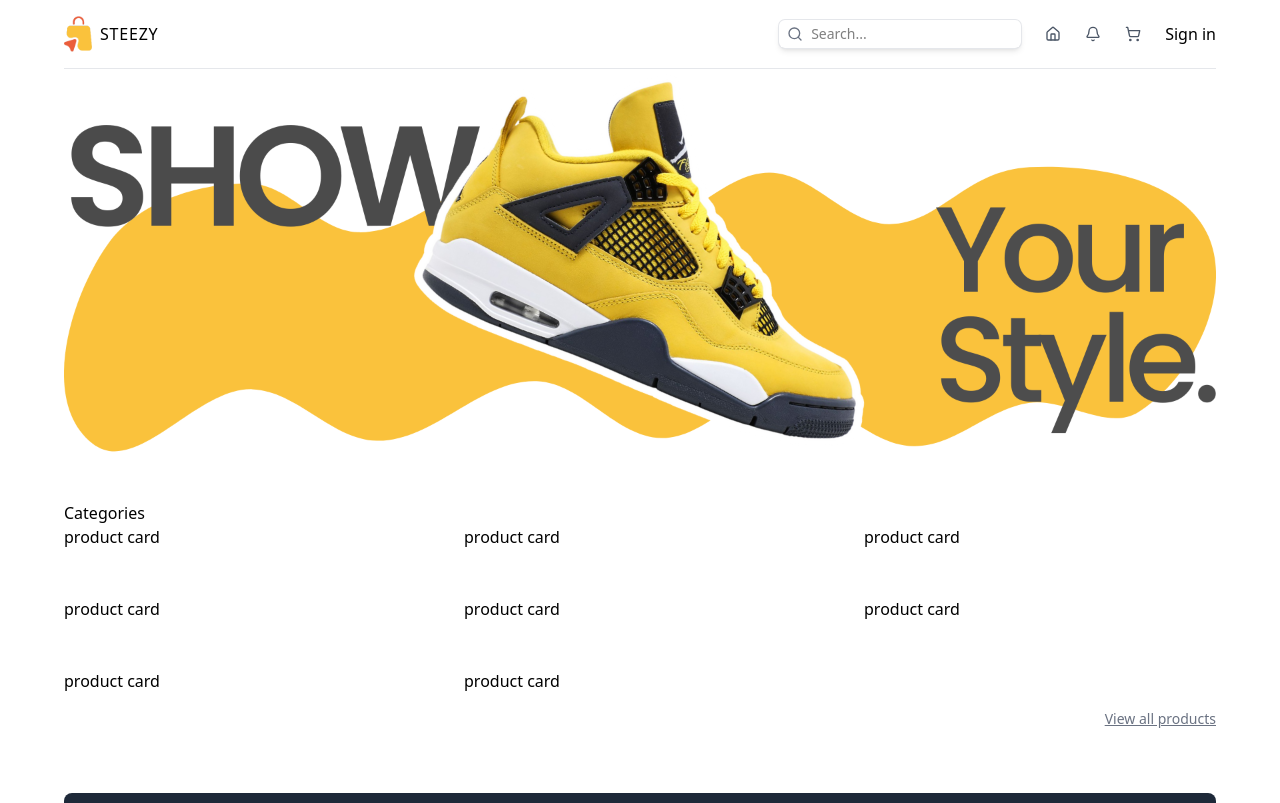
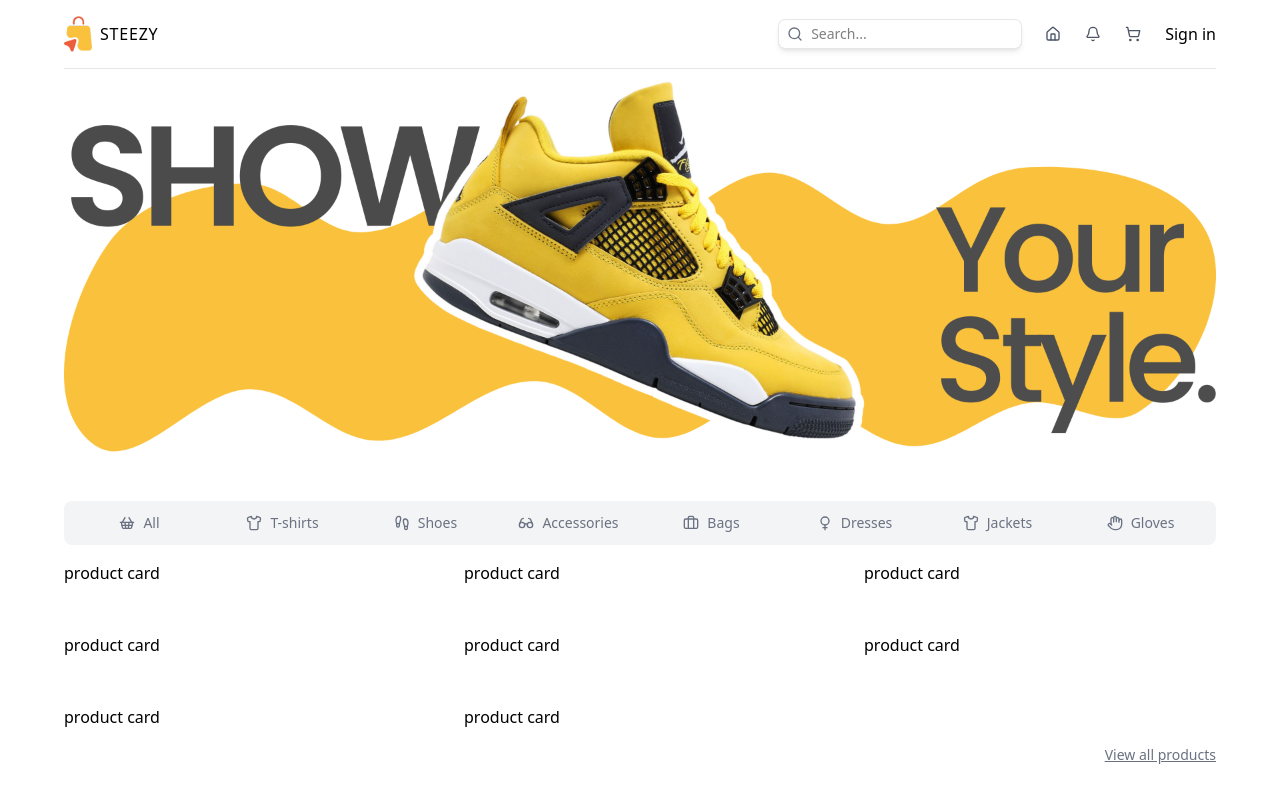
Before and after one commit to tonglongdev/ecom-micro-ui, a Next.js app: page / in a window 1280 px wide. Shown: the top 803 px of the page. Built offline with nearby package versions, Linux system fonts and the light colour scheme.

Commit message:
category + router URL

```diff
--- a/src/components/Categories.tsx
+++ b/src/components/Categories.tsx
@@ -10,78 +10,77 @@ import {
 } from "lucide-react";
 import { usePathname, useRouter, useSearchParams } from "next/navigation";
 
-// const categories = [
-//   {
-//     name: "All",
-//     icon: <ShoppingBasket className="w-4 h-4" />,
-//     slug: "all",
-//   },
-//   {
-//     name: "T-shirts",
-//     icon: <Shirt className="w-4 h-4" />,
-//     slug: "t-shirts",
-//   },
-//   {
-//     name: "Shoes",
-//     icon: <Footprints className="w-4 h-4" />,
-//     slug: "shoes",
-//   },
-//   {
-//     name: "Accessories",
-//     icon: <Glasses className="w-4 h-4" />,
-//     slug: "accessories",
-//   },
-//   {
-//     name: "Bags",
-//     icon: <Briefcase className="w-4 h-4" />,
-//     slug: "bags",
-//   },
-//   {
-//     name: "Dresses",
-//     icon: <Venus className="w-4 h-4" />,
-//     slug: "dresses",
-//   },
-//   {
-//     name: "Jackets",
-//     icon: <Shirt className="w-4 h-4" />,
-//     slug: "jackets",
-//   },
-//   {
-//     name: "Gloves",
-//     icon: <Hand className="w-4 h-4" />,
-//     slug: "gloves",
-//   },
-// ];
+const categories = [
+  {
+    name: "All",
+    icon: <ShoppingBasket className="w-4 h-4" />,
+    slug: "all",
+  },
+  {
+    name: "T-shirts",
+    icon: <Shirt className="w-4 h-4" />,
+    slug: "t-shirts",
+  },
+  {
+    name: "Shoes",
+    icon: <Footprints className="w-4 h-4" />,
+    slug: "shoes",
+  },
+  {
+    name: "Accessories",
+    icon: <Glasses className="w-4 h-4" />,
+    slug: "accessories",
+  },
+  {
+    name: "Bags",
+    icon: <Briefcase className="w-4 h-4" />,
+    slug: "bags",
+  },
+  {
+    name: "Dresses",
+    icon: <Venus className="w-4 h-4" />,
+    slug: "dresses",
+  },
+  {
+    name: "Jackets",
+    icon: <Shirt className="w-4 h-4" />,
+    slug: "jackets",
+  },
+  {
+    name: "Gloves",
+    icon: <Hand className="w-4 h-4" />,
+    slug: "gloves",
+  },
+];
 
 const Categories = () => {
-//   const searchParams = useSearchParams();
-//   const router = useRouter();
-//   const pathname = usePathname();
+  const searchParams = useSearchParams();
+  const router = useRouter();
+  const pathname = usePathname();
 
-//   const selectedCategory = searchParams.get("category");
+  const selectedCategory = searchParams.get("category");
 
-//   const handleChange = (value: string | null) => {
-//     const params = new URLSearchParams(searchParams);
-//     params.set("category", value || "all");
-//     router.push(`${pathname}?${params.toString()}`, { scroll: false });
-//   };
+  const handleChange = (value: string | null) => {
+    const params = new URLSearchParams(searchParams);
+    params.set("category", value || "all");
+    router.push(`${pathname}?${params.toString()}`, { scroll: false });
+  };
 
   return (
-    <div>Categories</div>
-    // <div className="grid grid-cols-2 sm:grid-cols-3 md:grid-cols-4 lg:grid-cols-6 xl:grid-cols-8 gap-2 bg-gray-100 p-2 rounded-lg mb-4 text-sm">
-    //   {categories.map((category) => (
-    //     <div
-    //       className={`flex items-center justify-center gap-2 cursor-pointer px-2 py-1 rounded-md ${
-    //         category.slug === selectedCategory ? "bg-white" : "text-gray-500"
-    //       }`}
-    //       key={category.name}
-    //       onClick={() => handleChange(category.slug)}
-    //     >
-    //       {category.icon}
-    //       {category.name}
-    //     </div>
-    //   ))}
-    // </div>
+    <div className="grid grid-cols-2 sm:grid-cols-3 md:grid-cols-4 lg:grid-cols-6 xl:grid-cols-8 gap-2 bg-gray-100 p-2 rounded-lg mb-4 text-sm">
+      {categories.map((category) => (
+        <div
+          className={`flex items-center justify-center gap-2 cursor-pointer px-2 py-1 rounded-md ${
+            category.slug === selectedCategory ? "bg-white" : "text-gray-500"
+          }`}
+          key={category.name}
+          onClick={() => handleChange(category.slug)}
+        >
+          {category.icon}
+          {category.name}
+        </div>
+      ))}
+    </div>
   );
 };
 
```
